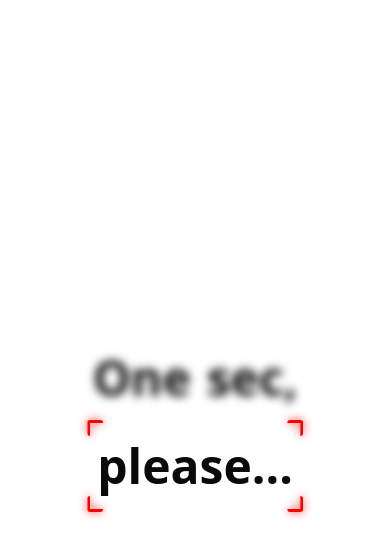
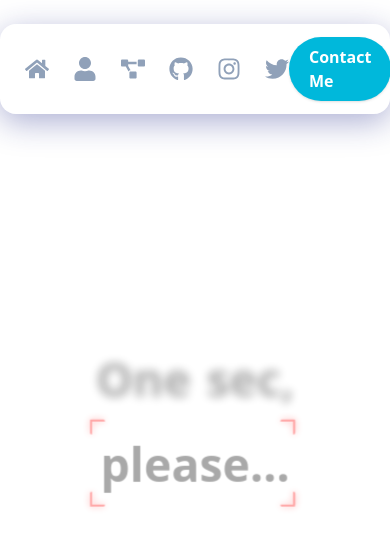
Before and after one commit to M-b-a-s/my-portfolio, a React (Vite) app: page / in a window 390 px wide. Shown: the top 556 px of the page. Built offline with nearby package versions, Linux system fonts and the light colour scheme.

Commit message:
feat(navbar): add responsive navbar with social links and smooth transitions

```diff
--- a/src/App.tsx
+++ b/src/App.tsx
@@ -1,8 +1,32 @@
+import { useEffect, useState } from "react";
+import { motion, AnimatePresence } from "framer-motion";
 import Preloader from "./components/Preloader";
+import Home from "./components/Home";
 
 const App = () => {
+  const [showPreloader, setShowPreloader] = useState(true);
+  const [fadeOut, setFadeOut] = useState(false);
+
+  useEffect(() => {
+    const timer = setTimeout(() => {
+      setFadeOut(true);
+      setTimeout(() => setShowPreloader(false), 800); // match fade duration
+    }, 2500); // show preloader for 2.5s
+    return () => clearTimeout(timer);
+  }, []);
+
   return (
-    <div className="flex items-center justify-center min-h-screen w-full">
+    <div className="min-h-screen w-full">
+      <AnimatePresence>
+        {showPreloader ? (
+          <motion.div
+            key="preloader"
+            className="flex items-center justify-center min-h-screen w-full fixed inset-0 z-50"
+            initial={{ opacity: 1 }}
+            animate={{ opacity: fadeOut ? 0 : 1, scale: fadeOut ? 0.95 : 1 }}
+            exit={{ opacity: 0, scale: 0.95 }}
+            transition={{ duration: 8, ease: "easeInOut" }}
+          >
             <Preloader
               sentence="One sec, please..."
               manualMode={false}
@@ -11,6 +35,11 @@ const App = () => {
               animationDuration={2}
               pauseBetweenAnimations={1}
             />
+          </motion.div>
+        ) : (
+          <Home />
+        )}
+      </AnimatePresence>
     </div>
   );
 };
--- a/src/components/Home.tsx
+++ b/src/components/Home.tsx
@@ -1,7 +1,11 @@
+import Navbar from "./Navbar"
+
 
 const Home = () => {
   return (
-    <div>Home</div>
+    <div>
+        <Navbar />
+    </div>
   )
 }
 
--- /dev/null
+++ b/src/components/Navbar.tsx
@@ -0,0 +1,74 @@
+import { FaHome, FaUser, FaProjectDiagram, FaGithub, FaInstagram, FaTwitter } from "react-icons/fa";
+
+const Navbar = () => {
+  return (
+    <nav
+      className="fixed top-6 left-1/2 -translate-x-1/2 z-50 w-[500px] max-w-full backdrop-blur-lg bg-white/10 border border-white/20 shadow-lg flex items-center px-6 py-3 rounded-2xl transition-all duration-300"
+      style={{
+        boxShadow: "0 8px 32px 0 rgba(31, 38, 135, 0.37)",
+        backdropFilter: "blur(16px) saturate(180%)",
+        WebkitBackdropFilter: "blur(16px) saturate(180%)",
+        border: "1px solid rgba(255,255,255,0.18)",
+      }}
+    >
+      <div className="flex items-center gap-6">
+        <a
+          href="#home"
+          className="text-2xl text-slate-400 hover:text-cyan-400 transition-colors"
+          title="Home"
+        >
+          <FaHome />
+        </a>
+        <a
+          href="#about"
+          className="text-2xl text-slate-400 hover:text-cyan-400 transition-colors"
+          title="About"
+        >
+          <FaUser />
+        </a>
+        <a
+          href="#projects"
+          className="text-2xl text-slate-400 hover:text-cyan-400 transition-colors"
+          title="Projects"
+        >
+          <FaProjectDiagram />
+        </a>
+        <a
+          href="https://github.com/yourusername"
+          target="_blank"
+          rel="noopener noreferrer"
+          className="text-2xl text-slate-400 hover:text-cyan-400 transition-colors"
+          title="GitHub"
+        >
+          <FaGithub />
+        </a>
+        <a
+          href="https://instagram.com/yourusername"
+          target="_blank"
+          rel="noopener noreferrer"
+          className="text-2xl text-slate-400 hover:text-cyan-400 transition-colors"
+          title="Instagram"
+        >
+          <FaInstagram />
+        </a>
+        <a
+          href="https://twitter.com/yourusername"
+          target="_blank"
+          rel="noopener noreferrer"
+          className="text-2xl text-slate-400 hover:text-cyan-400 transition-colors"
+          title="Twitter"
+        >
+          <FaTwitter />
+        </a>
+      </div>
+      <a
+        href="#contact"
+        className="ml-auto bg-cyan-500 hover:bg-cyan-600 text-white font-semibold px-5 py-2 rounded-full shadow transition-colors duration-200"
+      >
+        Contact Me
+      </a>
+    </nav>
+  );
+};
+
+export default Navbar;
```
Lines whose indentation alone changed are shown as unchanged.
